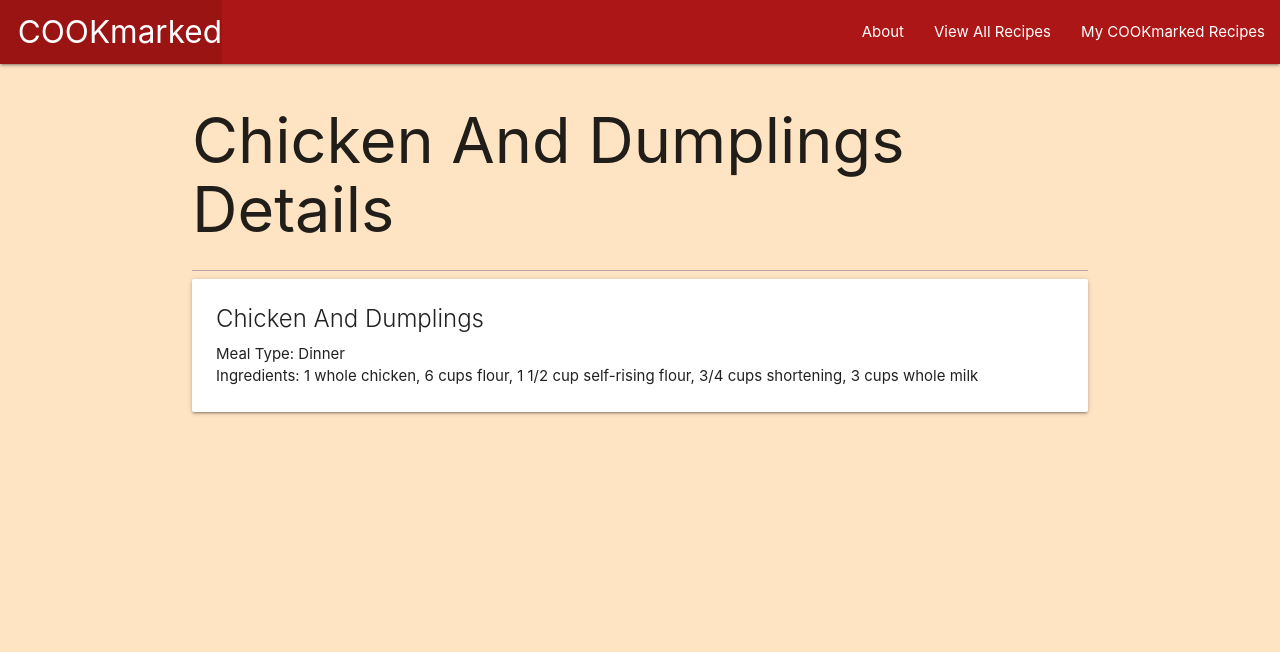
After one commit to earlytuesdaymorning/cookmarked, a Django app: page /all/1/ in a window 1280 px wide. The commit adds this page. Shown: the top 652 px of the page. Run offline with Django 4.2, Linux system fonts and the light colour scheme; data comes from the database, SQL or seed files in the repository.

Commit message:
details on both lists

```diff
--- a/main_app/templates/recipes/all.html
+++ b/main_app/templates/recipes/all.html
@@ -5,6 +5,7 @@
 
 {% for recipe in recipes %}
 <div class="card">
+    <a href="{% url 'details' recipe.id %}">
         <div class="card-content">
             <span class="card-title">{{ recipe.label }}</span>
             <div class="right">
@@ -14,5 +15,6 @@
             <p>Ingredients: {{ recipe.ingredients }}</p>
             <p>Intructions: {{ recipe.instructions }}</p>
         </div>
+    </a>
 </div>
 {% endfor %} {% endblock %}
--- /dev/null
+++ b/main_app/templates/recipes/details.html
@@ -0,0 +1,16 @@
+{% extends 'base.html' %} {% block content %}
+
+<h1>{{ recipe.label }} Details</h1>
+<hr />
+
+<div class="card">
+    <div class="card-content">
+        <span class="card-title">{{ recipe.label }}</span>
+        <div class="right">
+            <img src="{{ recipe.image }}">
+        </div>
+        <p>Meal Type: {{ recipe.mealtype }}</p>
+        <p>Ingredients: {{ recipe.ingredients }}</p>
+    </div>
+</div>
+{% endblock %}
--- a/main_app/templates/recipes/index.html
+++ b/main_app/templates/recipes/index.html
@@ -5,6 +5,7 @@
 
 {% for myrecipe in myrecipes %}
 <div class="card">
+    <a href="{% url 'mydetails' myrecipe.id %}">
         <div class="card-content">
             <span class="card-title">{{ myrecipe.label }}</span>
             <div class="right">
@@ -14,5 +15,6 @@
             <p>Ingredients: {{ myrecipe.ingredients }}</p>
             <p>Intructions: {{ myrecipe.instructions }}</p>
         </div>
+    </a>
 </div>
 {% endfor %} {% endblock %}
--- a/main_app/urls.py
+++ b/main_app/urls.py
@@ -5,5 +5,7 @@ urlpatterns = [
     path('', views.home, name='home'),
     path('about/', views.about, name='about'),
     path('all/', views.all_recipes, name='all'),
-    path('cookmarked/', views.cookmarked_recipes, name='index')
+    path('cookmarked/', views.cookmarked_recipes, name='index'),
+    path('all/<int:recipe_id>/', views.recipe_details, name='details'),
+    path('cookmarked/<int:recipe_id>/', views.my_recipe_details, name='mydetails'),
 ]
--- a/main_app/views.py
+++ b/main_app/views.py
@@ -18,6 +18,23 @@ def all_recipes(request):
 def cookmarked_recipes(request):
     myrecipes = Recipe.objects.filter(user=request.user)
     return render(request, 'recipes/index.html', { 'myrecipes': myrecipes })
+
+def recipe_details(request, recipe_id):
+    recipe = Recipe.objects.get(id=recipe_id)
+    return render(request, 'recipes/details.html', { 'recipe': recipe })
+
+def my_recipe_details(request, recipe_id):
+    recipe = Recipe.objects.get(id=recipe_id)
+    return render(request, 'recipes/mydetails.html', { 'recipe': recipe })
+
+
+
+
+
+
+
+
+
 
 # class Recipe:
 #     def __init__(self, label, image, mealtype, ingredients, instructions):
```
Also changed, not shown: main_app/templates/recipes/mydetails.html (added, +16 -0 lines). Lines whose indentation alone changed are shown as unchanged.
